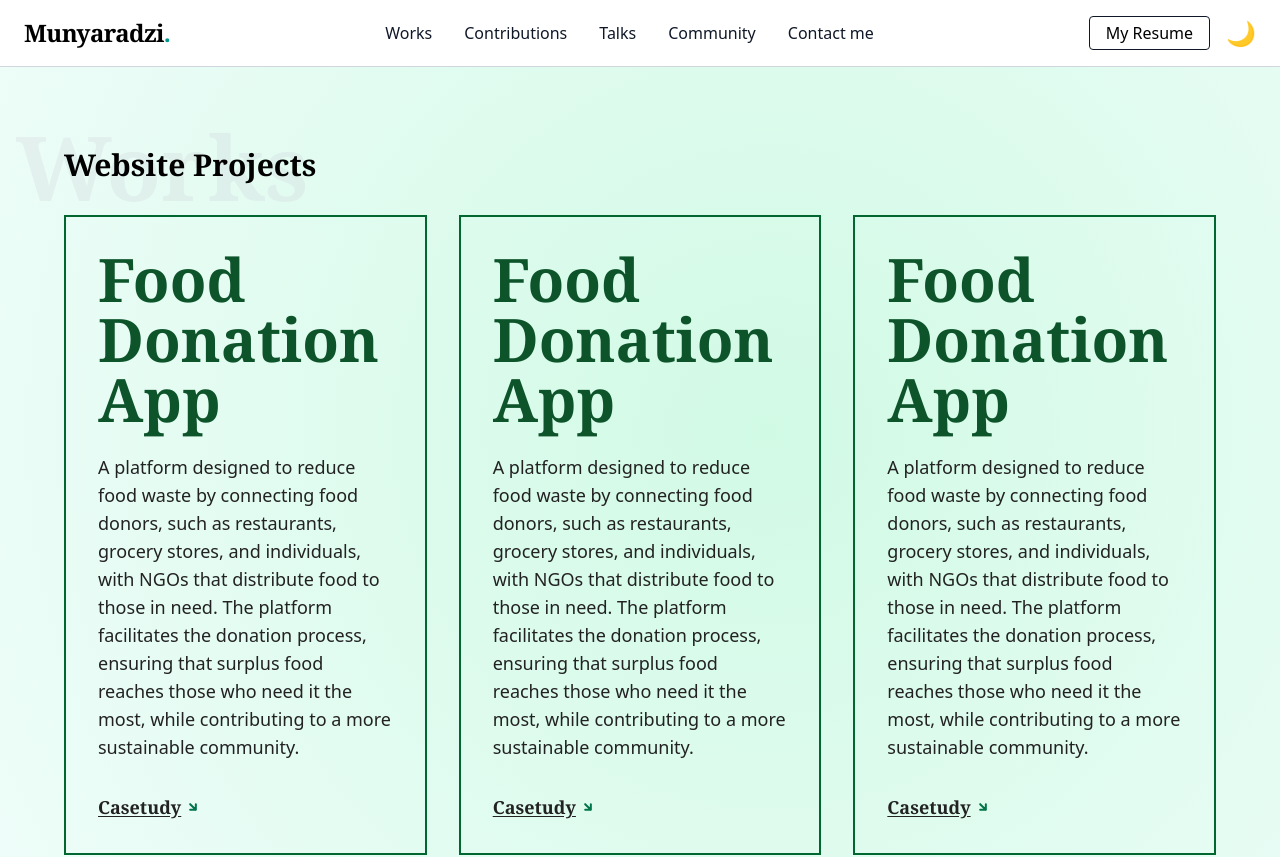
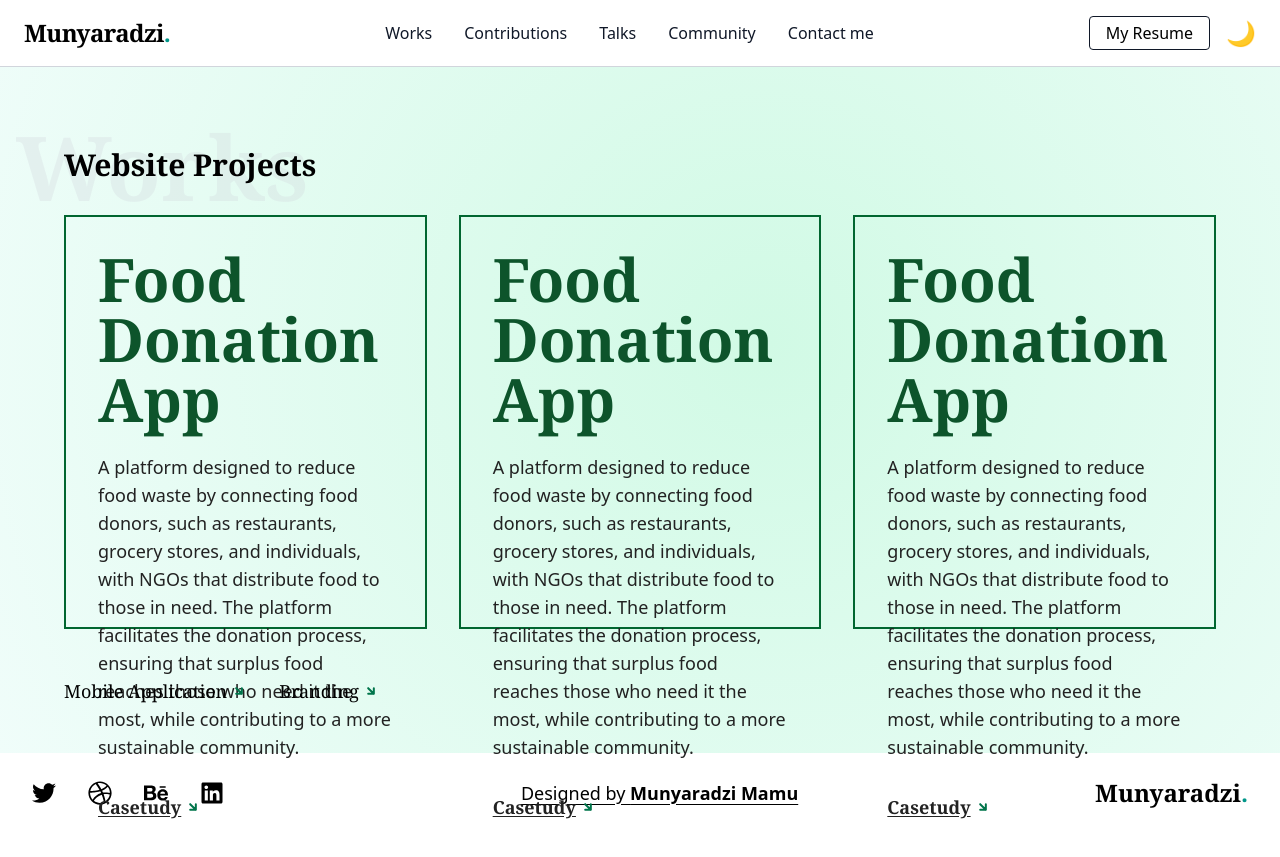
Before and after one commit to VincentMugondora/kayden-portfolio, a React (Vite) app: page /works in a window 1280 px wide. Shown: the top 857 px of the page. After the commit the page ends 833 px from the top, so only its background shows below. Built offline with nearby package versions, Linux system fonts and the light colour scheme.

Commit message:
Update project card height in Works component for consistent layout across different screen sizes.

```diff
--- a/src/pages/Works.jsx
+++ b/src/pages/Works.jsx
@@ -36,7 +36,7 @@ const Works = () => {
         {/* Project Cards */}
         <div className="grid grid-cols-1 md:grid-cols-2 lg:grid-cols-3 gap-8 mb-12">
           {projects.map((project, idx) => (
-            <div key={idx} className="border-2 border-green-800 rounded-none p-6 md:p-8 bg-transparent flex flex-col h-full transition-colors w-full max-w-full" style={{ minHeight: '200px', minWidth: '340px' }}>
+            <div key={idx} className="border-2 border-green-800 rounded-none p-6 md:p-8 bg-transparent flex flex-col h-full transition-colors w-full max-w-full" style={{ height: '413.66px', minWidth: '340px' }}>
               <h3 className="text-5xl md:text-6xl font-serif font-bold text-green-900 mb-6 leading-none">{project.title}</h3>
               <p className="text-gray-800 text-base md:text-lg font-normal mb-8" style={{ color: '#222', fontWeight: 400 }}>{project.description}</p>
               <a href={project.link} className="font-serif font-bold underline underline-offset-2 text-gray-800 flex items-center gap-1 text-lg" style={{ color: '#222' }}>
```
